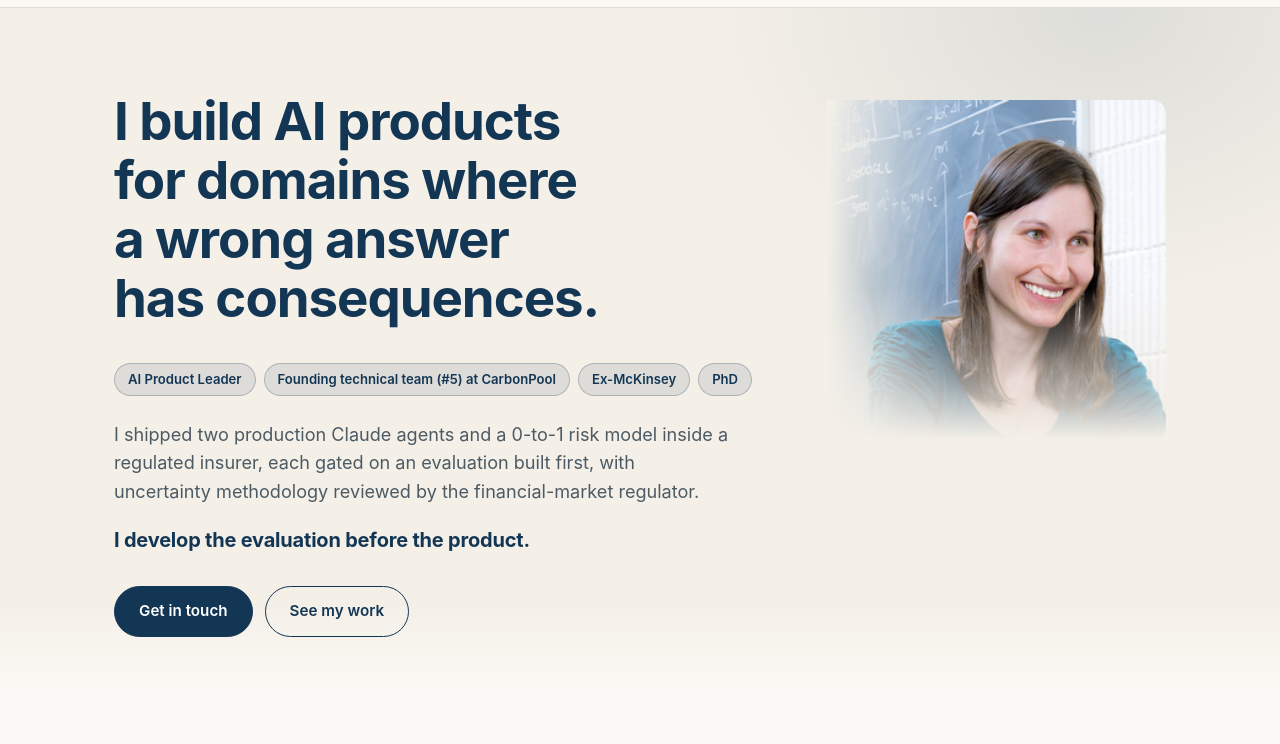
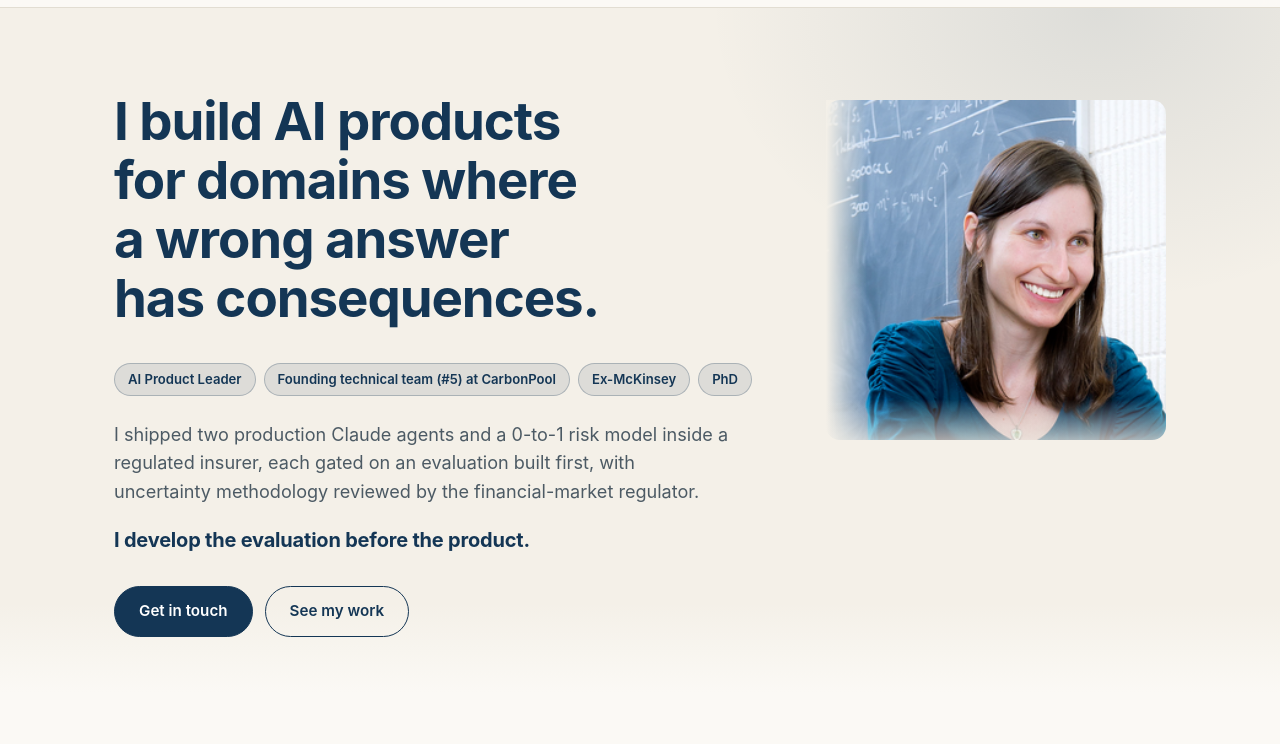
Before and after one commit to ktokarska/ktokarska.github.io, a plain HTML site: page index.html in a window 1280 px wide. Shown: the part 55-799 px from the top of the page. Drawn offline with Linux system fonts and the light colour scheme.

Commit message:
Adjust hero photo gradient fades

```diff
--- a/styles.css
+++ b/styles.css
@@ -171,11 +171,11 @@ img{max-width:100%;display:block;}
 .hero-photo .portrait{width:100%;height:auto;border-radius:var(--radius);}
 .hero-photo::before{ /* horizontal fade from the warm hero tone on the left edge */
   content:"";position:absolute;inset:0;z-index:1;pointer-events:none;
-  background:linear-gradient(to right, var(--bg-2) 0%, transparent 38%);
+  background:linear-gradient(to right, var(--bg-2) 0%, transparent 12%);
 }
 .hero-photo::after{ /* vertical fade into the hero tone at the bottom */
   content:"";position:absolute;inset:0;z-index:1;pointer-events:none;
-  background:linear-gradient(to bottom, transparent 55%, var(--bg-2) 100%);
+  background:linear-gradient(to bottom, transparent 88%, color-mix(in srgb, var(--bg-2) 70%, transparent) 100%);
 }
 
 /* ---------- Stats band ---------- */
```
